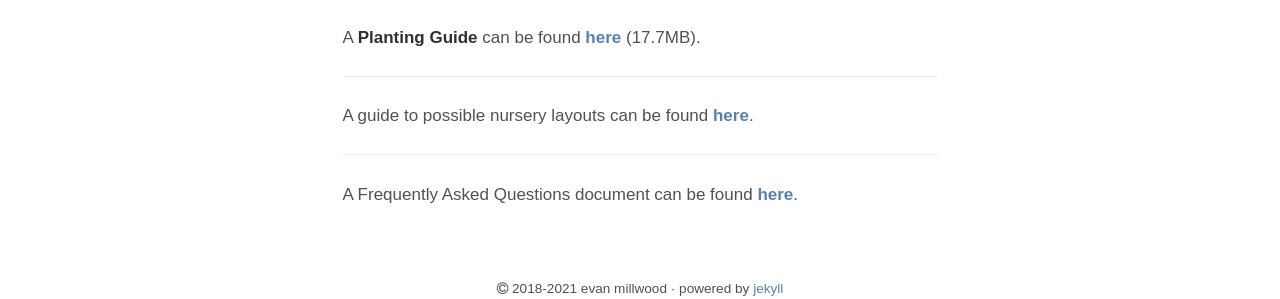
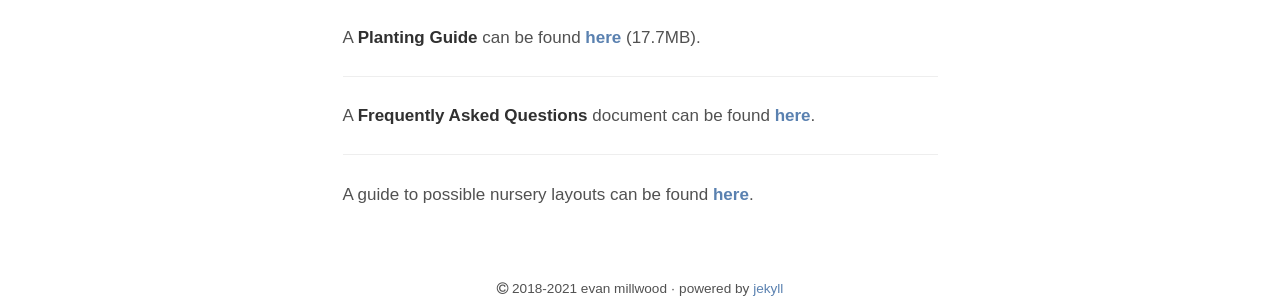
Before and after one commit to Tr33mo/tr33mo.github.io, a Jekyll site: the page built from prop.md, in a window 1280 px wide. Shown: the part 1464-1763 px from the top of the page. Built offline with Jekyll 4.4.1, drawn with Linux system fonts in a browser that asks for light colours.

```diff
--- a/prop.md
+++ b/prop.md
@@ -30,9 +30,9 @@ A **Planting Guide** can be found [**here**](/assets/Vetiver Planting Guide.pdf)
 ___
 
 
-A guide to possible nursery layouts can be found [**here**](https://www.erosionqld.com.au/blog/2020/10/30/nursery/).
+A **Frequently Asked Questions** document can be found [**here**](/assets/Vetiver FAQ.pdf).
 
 ___
 
 
-A Frequently Asked Questions document can be found [**here**](/assets/Vetiver FAQ.pdf).
+A guide to possible nursery layouts can be found [**here**](https://www.erosionqld.com.au/blog/2020/10/30/nursery/).
```
